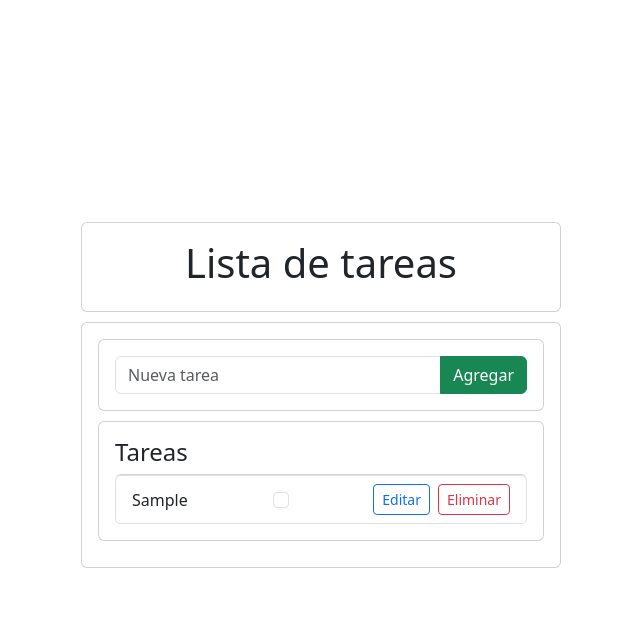
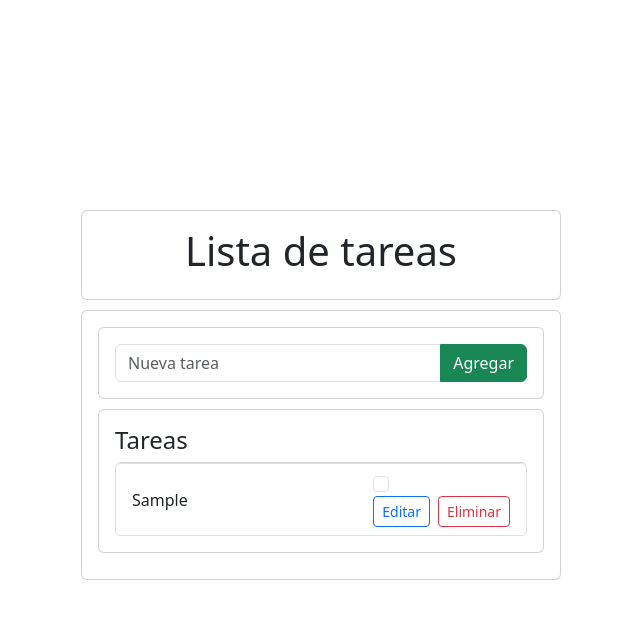
Before and after one commit to Fraklow/Lista-Tareas, a React (Vite) app: page / in a window 1280 px wide. Both pictures are taken after typing "Sample" into the empty fields and a click on the button "Agregar". Shown: the top 618 px of the page, without its empty margins (319-959 px from the left). Built offline with nearby package versions, Linux system fonts and the light colour scheme.

Commit message:
Corregir checkbox

```diff
--- a/src/App.jsx
+++ b/src/App.jsx
@@ -62,8 +62,8 @@ function App() {
           <ListGroup>
             {tareas.map((t, index) => (
               <ListGroup.Item key={index} className="d-flex justify-content-between align-items-center">{t}
-              <Form.Check type="checkbox"/>
                 <div>
+                  <Form.Check type="checkbox"/>
                   <Button
                     variant="outline-primary"
                     size="sm"
```
